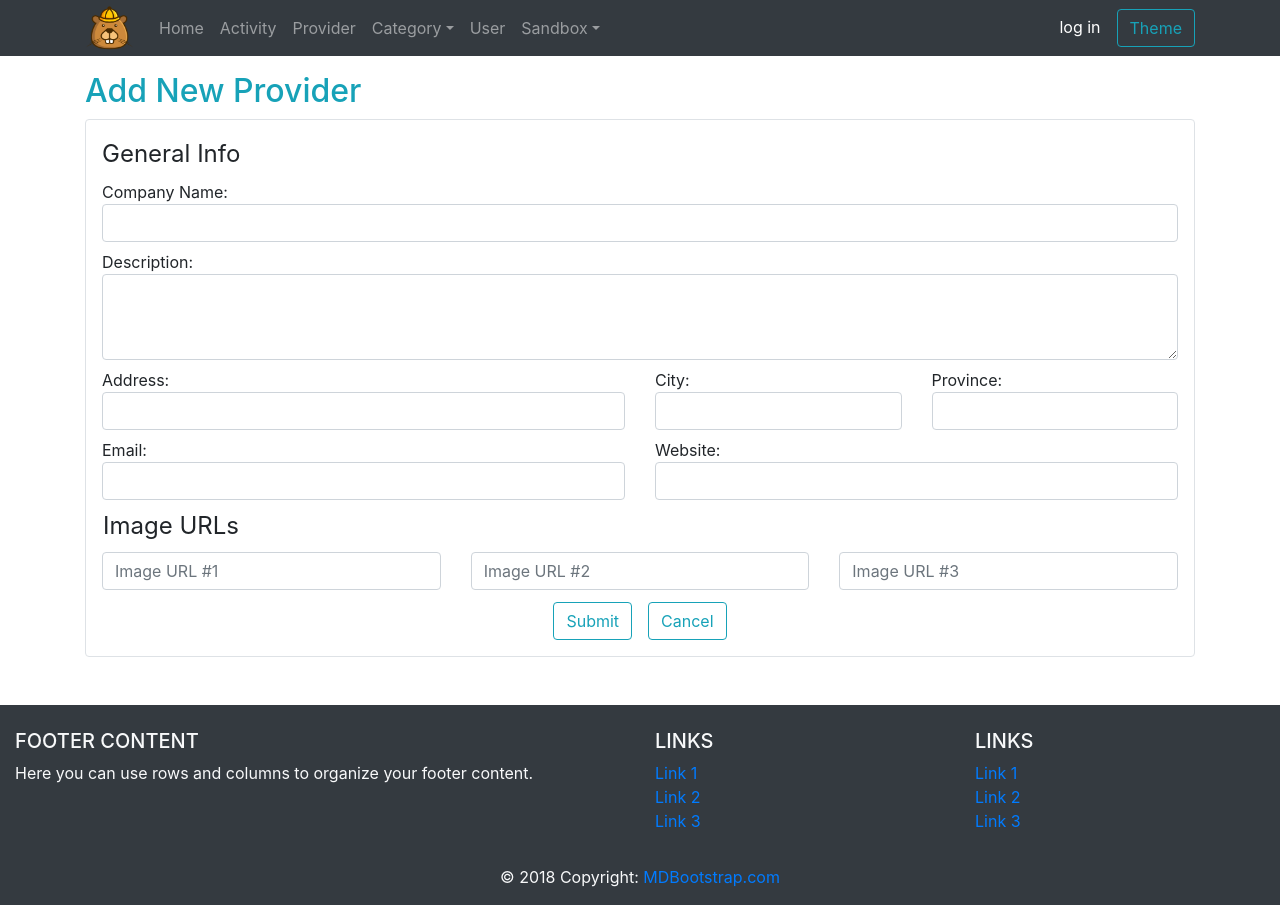
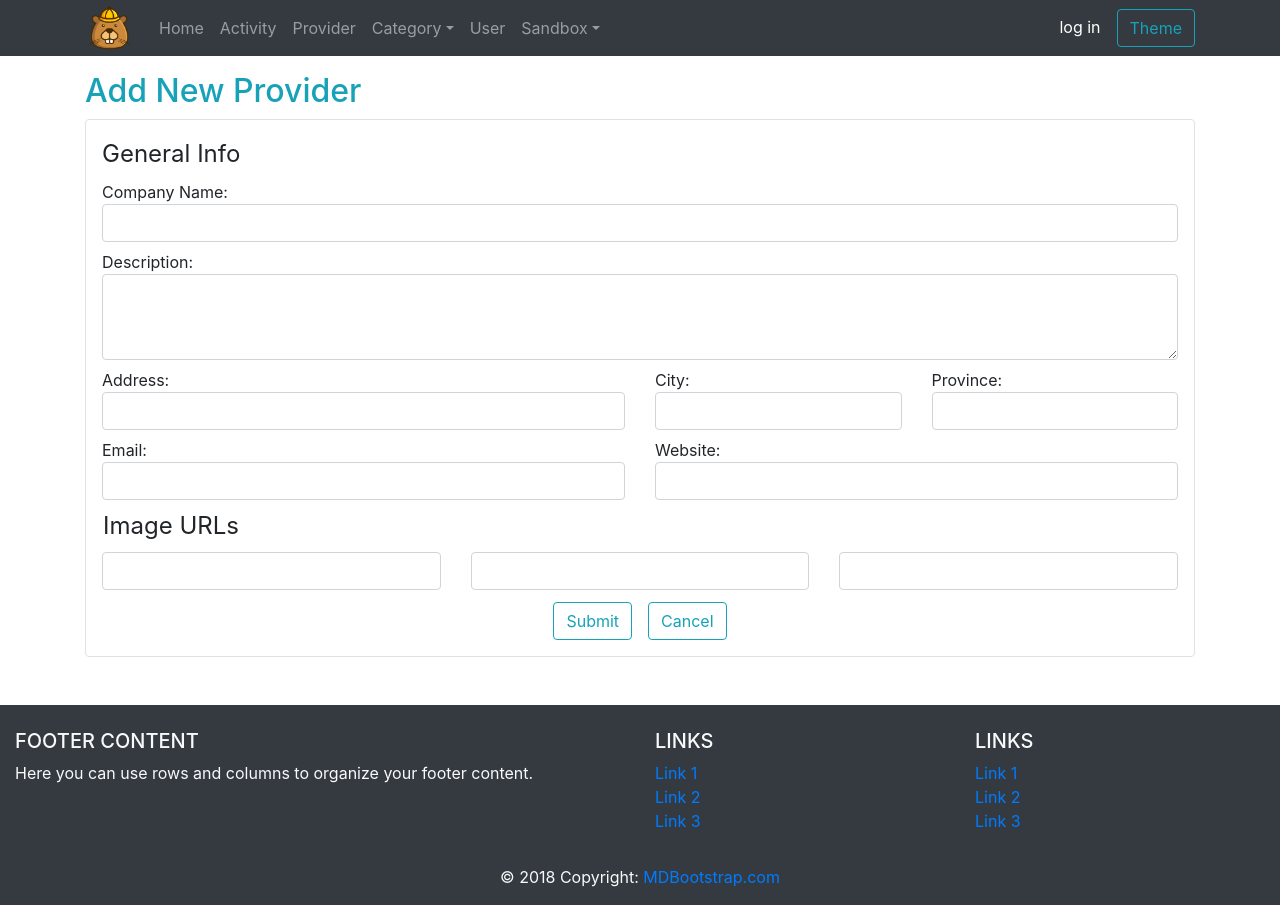
Before and after one commit to kitiya/beaver, a React (Create React App) app in the folder client/: page /providers/new in a window 1280 px wide. Built offline with nearby package versions, Linux system fonts and the light colour scheme.

Commit message:
Bootstrap UI: Tooltip

```diff
--- a/client/src/components/provider/AddProviderForm.js
+++ b/client/src/components/provider/AddProviderForm.js
@@ -103,21 +103,30 @@ const AddProviderForm = (props) => {
                     <div className="row">
                         <legend className="mx-3">Image URLs</legend>
                         <label className="col-sm-4">
-                            <TextInput required placeholder="Image URL #1"
+                            <TextInput required
                                 value={imageUrl}
                                 onChange={(e)=> setImageUrl(e.target.value)}
+                                data-toggle="tooltip"
+                                data-placement="bottom"
+                                title="image url #1"
                             />
                         </label>
                         <label className="col-sm-4">
-                            <TextInput required placeholder="Image URL #2"
+                            <TextInput required
                                 value={imageUrl2}
                                 onChange={(e)=> setImageUrl2(e.target.value)}
+                                data-toggle="tooltip"
+                                data-placement="bottom"
+                                title="image url #2"
                             />
                         </label>
                         <label className="col-sm-4">
-                            <TextInput required placeholder="Image URL #3"
+                            <TextInput required
                                 value={imageUrl3}
                                 onChange={(e)=> setImageUrl3(e.target.value)}
+                                data-toggle="tooltip"
+                                data-placement="bottom"
+                                title="image url #3"
                             />
                         </label>
                     </div>
--- a/client/src/components/shared/Header.js
+++ b/client/src/components/shared/Header.js
@@ -99,10 +99,8 @@ class Header extends Component {
                     );
                 }}</ThemeContext.Consumer>
             )}</AuthContext.Consumer>
-
         );
     }
-
 }
 
 export default Header;
```
Also changed, not shown: client/src/static/scripts/script.js (added).
